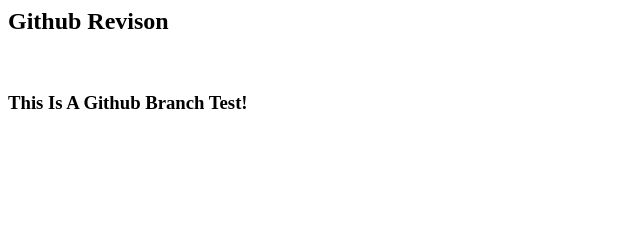
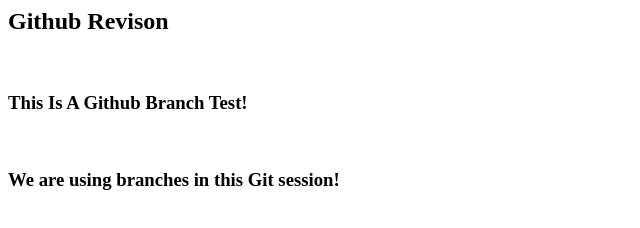
Before and after one commit to TimmyTimon/git-webapp, a plain HTML site: page index.html in a window 1280 px wide. Shown: the whole page, without its empty margins (0-640 px from the left). Drawn offline with Linux system fonts and the light colour scheme.

Commit message:
Added a new line to the main page

```diff
--- a/index.html
+++ b/index.html
@@ -9,5 +9,7 @@
     <h2>Github Revison</h2>
     <br>
     <h3>This Is  A Github Branch Test!</h3>
+    <br>
+    <h3>We are using branches in this Git session!</h3>
 </body>
 </html>
```
